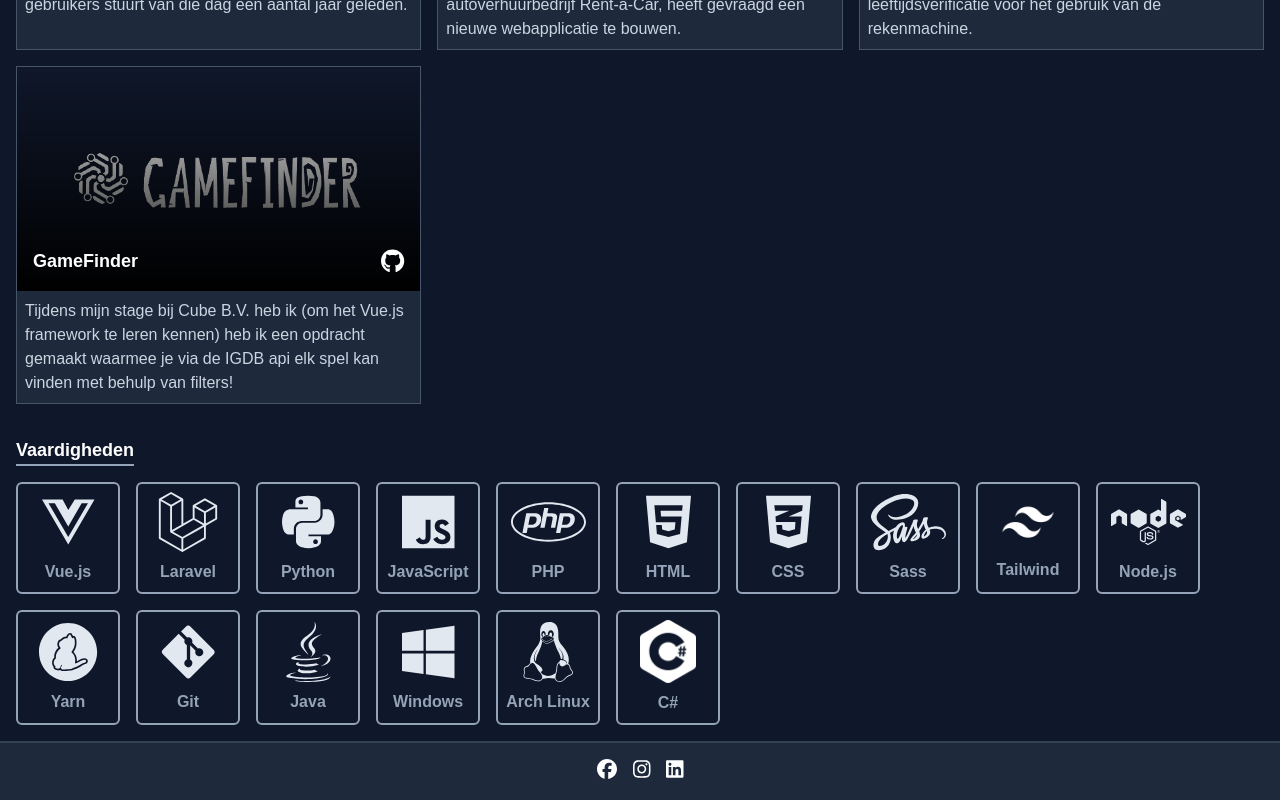
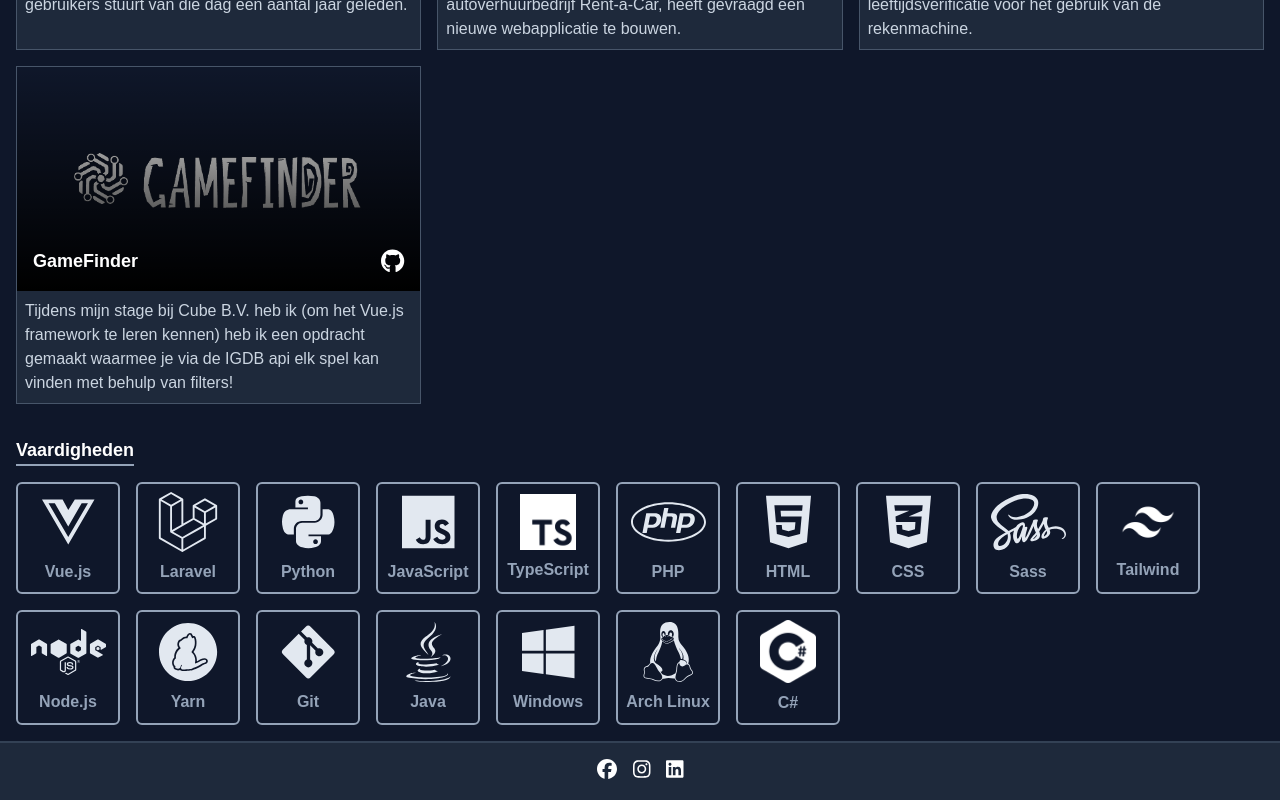
Before and after one commit to SamElfring/samelfring.dev, a Vue app: page / in a window 1280 px wide. Shown: the part 1456-2256 px from the top of the page. Built offline with nearby package versions, Linux system fonts and the light colour scheme.

Commit message:
Added TypeScript to Skills

```diff
--- a/src/components/Skills.vue
+++ b/src/components/Skills.vue
@@ -32,6 +32,7 @@
     { icon: "fa-brands fa-laravel", name: "Laravel" },
     { icon: "fa-brands fa-python", name: "Python" },
     { icon: "fa-brands fa-js", name: "JavaScript" },
+    { img: "img/custom-icons/typescript.png", name: "TypeScript" },
     { icon: "fa-brands fa-php", name: "PHP" },
     { icon: "fa-brands fa-html5", name: "HTML" },
     { icon: "fa-brands fa-css3-alt", name: "CSS" },
```
Also changed, not shown: public/img/custom-icons/typescript.png (added).
